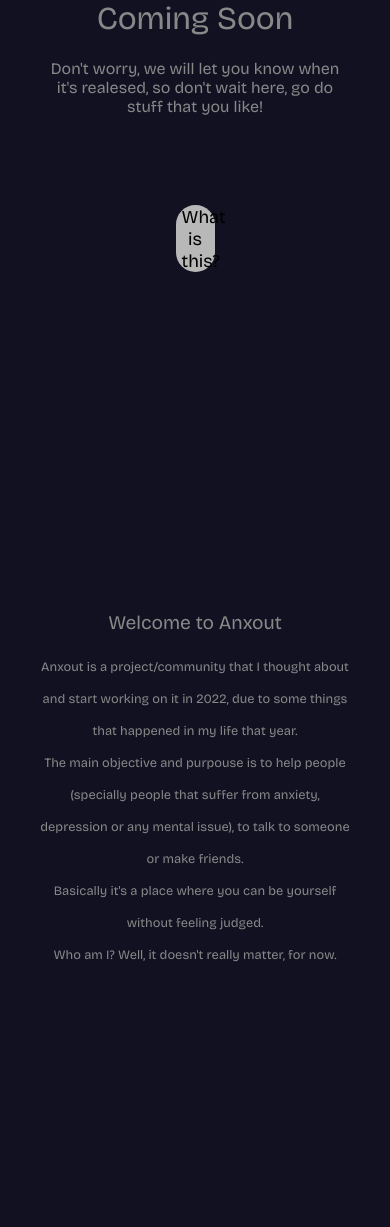
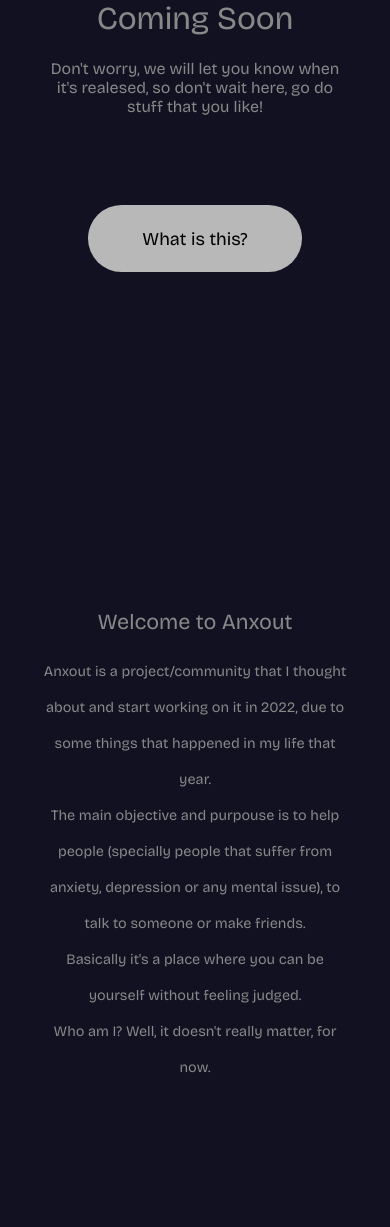
Before and after one commit to patolas01/anxout, a PHP site: page /index.html in a window 390 px wide. Shown: the part 276-1503 px from the top of the page. Before the commit the page ends 1238 px from the top, so only its background shows below. Run offline with PHP 8.4, Linux system fonts and the light colour scheme.

Commit message:
fixed button; sizes and stuff;

```diff
--- a/web/css/style.css
+++ b/web/css/style.css
@@ -437,6 +437,17 @@
                 font-size: 100%;
             }
 
+            div.coming-soon button {
+                width: 55svw;
+            }
+
+            section#about-us {
+                margin-top: 40svh;
+                padding-bottom: 15svh;
+                font-size: 90%;
+                line-height: 180%;
+            }
+
 
             #mainIntro {
                 width: 100svw;
```
